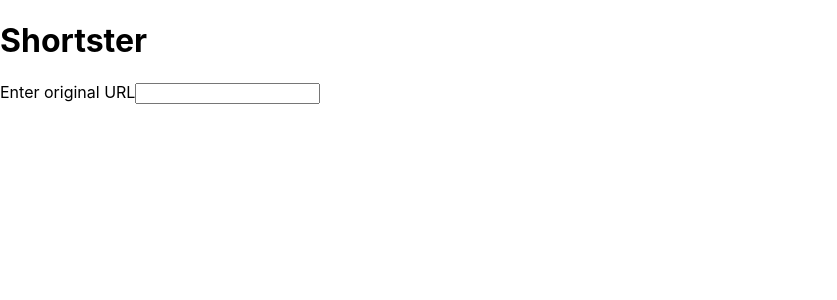
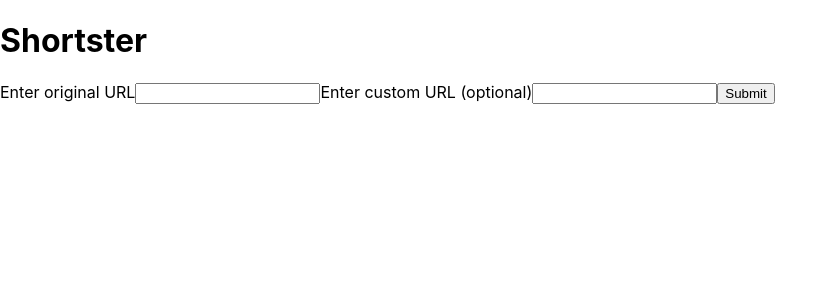
Before and after one commit to rixong/shortster-spa, a React (Create React App) app: page / in a window 1280 px wide. Shown: the top 300 px of the page, without its empty margins (0-837 px from the left). Built offline with nearby package versions, Linux system fonts and the light colour scheme.

Commit message:
set up initial form

```diff
--- a/package.json
+++ b/package.json
@@ -12,7 +12,7 @@
     "web-vitals": "^0.2.4"
   },
   "scripts": {
-    "start": "react-scripts start",
+    "start": "PORT=3001 react-scripts start",
     "build": "react-scripts build",
     "test": "react-scripts test",
     "eject": "react-scripts eject"
--- a/src/App.js
+++ b/src/App.js
@@ -7,8 +7,10 @@ function App() {
       <div>
         <form>
           <label htmlFor="longURL">Enter original URL</label>
-          <input type="text" name="longURL" id="longURL">
-          </input>
+          <input type="text" name="longURL" id="longURL"></input>
+          <label htmlFor="shortURL">Enter custom URL (optional)</label>
+          <input type="text" name="shortURL" id="shortURL"></input>
+          <button type="submit">Submit</button>
         </form>
       </div>
     </main>
```
Also changed, not shown: 1 other file (tests, documents, lock files or other folders).
